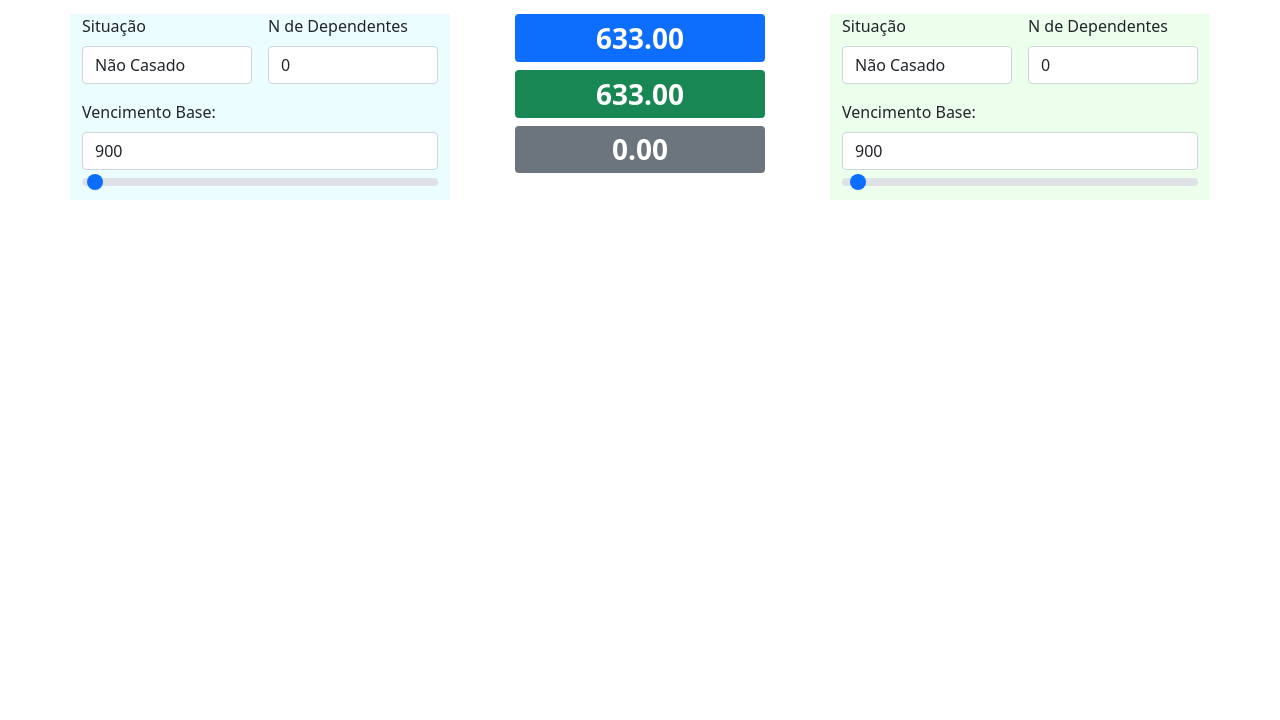
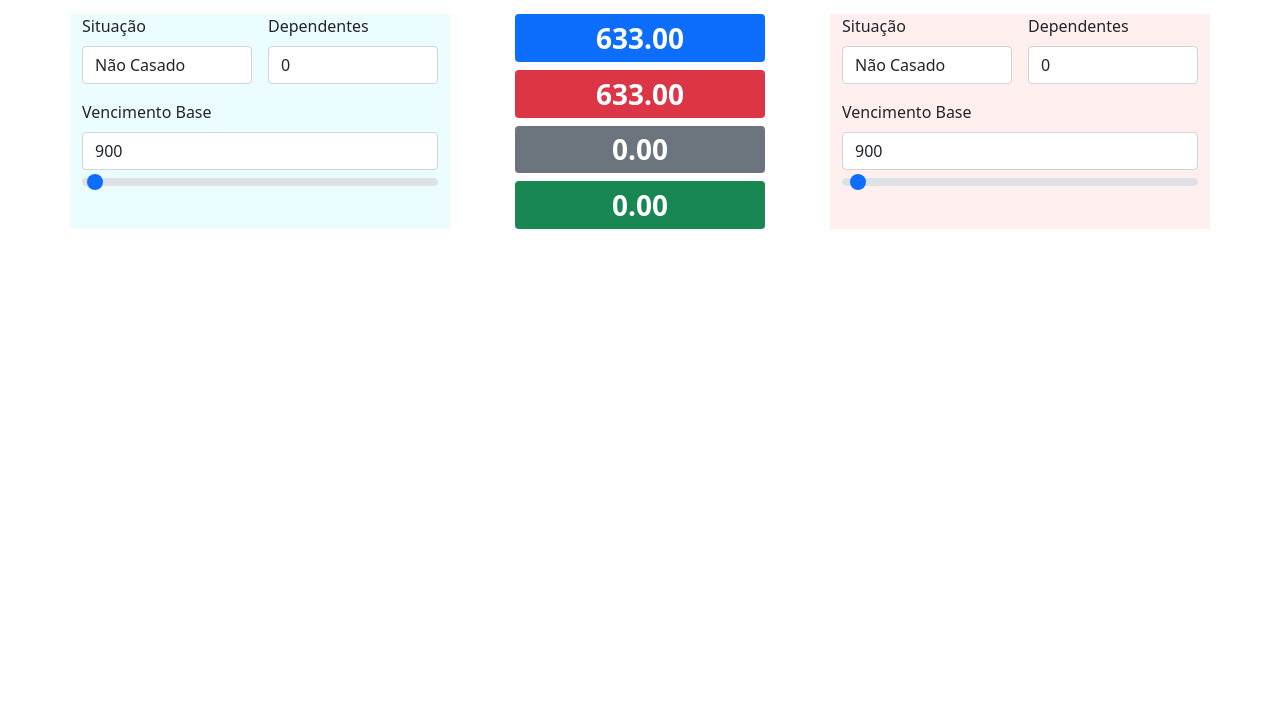
Before and after one commit to adrianojlt/salaryDiffWithJs, a plain HTML site: page index.html in a window 1280 px wide. Shown: the part 80-800 px from the top of the page. Drawn offline with nearby package versions, Linux system fonts and the light colour scheme.

Commit message:
Small changes and Updated Readme

```diff
--- a/index.html
+++ b/index.html
@@ -23,7 +23,7 @@
 
         <div class="py-4 text-center">
             <!--<img class="d-block mx-auto mb-4" src="/docs/5.2/assets/brand/bootstrap-logo.svg" alt="" width="72" height="57">-->
-            <h2>Salary</h2>
+            <h2>Calculo Salário</h2>
         </div>
 
         <div class="row">
@@ -40,7 +40,7 @@
                             </select>
                         </div>
                         <div class="col-md-12 col-lg-6 secondCol">
-                            <label for="description" class="form-label">N de Dependentes</label>
+                            <label for="description" class="form-label">Dependentes</label>
                             <select id="dependents01" type="text" class="form-control" placeholder="Page Name" required="">
                                 <option value="0">0</option>
                                 <option value="1">1</option>
@@ -52,7 +52,7 @@
                         </div>
                         <div class="col-12">
                             <row>
-                                <label for="description" class="form-label">Vencimento Base: </label>
+                                <label for="description" class="form-label">Vencimento Base </label>
                                 <input class="form-control" type="number" id="salaryInputLeft" value="900" min="0" step="1" />
                             </row>
                             <input id="salaryRangeLeft" class="form-range" type="range" value="900" step="20" min="760" max="10000">
@@ -68,9 +68,11 @@
                     <div class="col text-center">
                         <span id="salaryLeft" class="badge bg-primary fs-3 fixed-width-badge">2990</span>
                         <div class="my-2"></div>
-                        <span id="salaryRight" class="badge bg-success fs-3 fixed-width-badge">2000</span>
+                        <span id="salaryRight" class="badge bg-danger fs-3 fixed-width-badge">2000</span>
                         <div class="my-2"></div>
                         <span id="salaryDiff" class="badge bg-secondary fs-3 fixed-width-badge">990</span>
+                        <div class="my-2"></div>
+                        <span id="salaryNetDiff" class="badge bg-success fs-3 fixed-width-badge">990</span>
                     </div>
                 </div>
 
@@ -88,7 +90,7 @@
                             </select>
                         </div>
                         <div class="col-md-12 col-lg-6">
-                            <label for="description" class="form-label">N de Dependentes</label>
+                            <label for="description" class="form-label">Dependentes</label>
                             <select id="dependents02" type="text" class="form-control" placeholder="Page Name" required="">
                                 <option value="0">0</option>
                                 <option value="1">1</option>
@@ -100,7 +102,7 @@
                         </div>
                         <div class="col-12">
                             <row>
-                                <label for="description" class="form-label">Vencimento Base: </label>
+                                <label for="description" class="form-label">Vencimento Base </label>
                                 <input id="salaryInputRight" class="form-control" type="number"  value="900" min="0" step="1" />
                             </row>
                             <input id="salaryRangeRight" class="form-range" type="range" value="900" step="5" min="760" max="7000">
--- a/salaryStyles.css
+++ b/salaryStyles.css
@@ -3,7 +3,7 @@
 }
 
 .tirthCol {
-    background: #ecffec;
+    background: #ffefef;
 }
 
 .fixed-width-badge {
--- a/script.js
+++ b/script.js
@@ -149,7 +149,6 @@ function addListeners() {
     if (timeSinceLastTap < 300) { // Adjust the threshold as needed
       copyValues(situationLeft, dependentsLeft, salaryInputLeft, situationRight, dependentsRight, salaryInputRight);
       salaryInputRight.dispatchEvent(new Event('change'));
-      console.log('Double tap or double touch');
     }
 
     lastTapTime = currentTime;
@@ -219,7 +218,8 @@ function calculation(position) {
 
     salaryLabel.innerHTML = parseFloat(total).toFixed(2);
 
-    salaryDiff.innerHTML = Math.abs(parseFloat(salaryLeft.innerHTML) - parseFloat(salaryRight.innerHTML)).toFixed(2)
+    salaryDiff.innerHTML = Math.abs(parseFloat(salaryInputLeft.value) - parseFloat(salaryInputRight.value)).toFixed(2);
+    salaryNetDiff.innerHTML = Math.abs(parseFloat(salaryLeft.innerHTML) - parseFloat(salaryRight.innerHTML)).toFixed(2)
 }
 
 function init() {
@@ -270,6 +270,7 @@ var situationRight = document.getElementById('situation02');
 var dependentsRight = document.getElementById('dependents02');
 var salaryRight = document.getElementById('salaryRight');
 
+var salaryNetDiff = document.getElementById('salaryNetDiff');
 var salaryDiff = document.getElementById('salaryDiff');
 
 addListeners();
```
Also changed, not shown: image.png (added), 2 other files.
